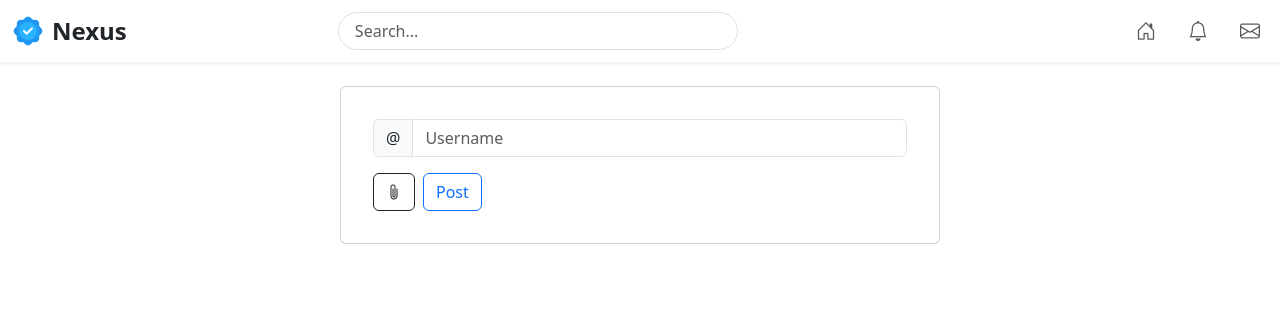
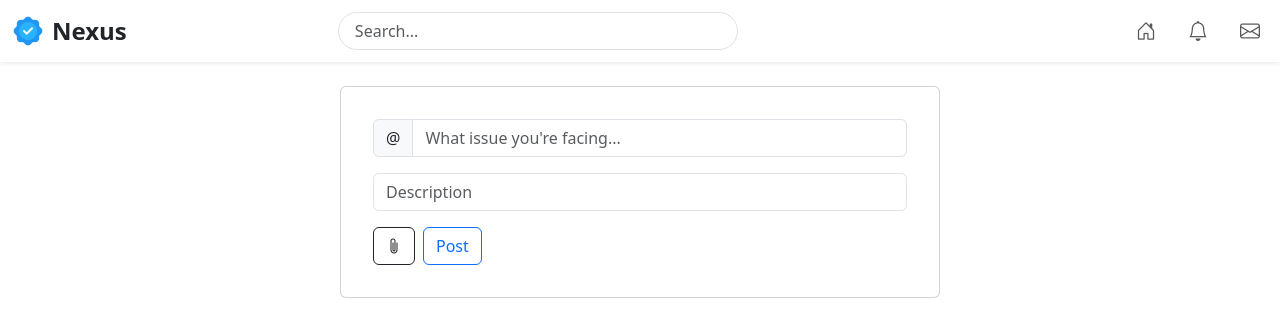
Before and after one commit to Kishor-Irnak/nexus-react-app, a React (Vite) app: page / in a window 1280 px wide. Shown: the top 336 px of the page. Built offline with nearby package versions, Linux system fonts and the light colour scheme.

Commit message:
Input and Output Module updated

```diff
--- a/src/App.jsx
+++ b/src/App.jsx
@@ -1,12 +1,20 @@
+import { useState } from "react";
 import Navbar from "./components/Navbar";
 import PostInput from "./components/PostInput";
+import PostCard from "./components/PostCard";
 
 function App() {
+  const [reload, setReload] = useState(false);
+
+  const handlePost = () => {
+    setReload(!reload); // trigger re-render of PostCard
+  };
 
   return (
     <div>
-    <Navbar />
-    <PostInput />
+      <Navbar />
+      <PostInput onPost={handlePost} />
+      <PostCard />
     </div>
   );
 }
--- /dev/null
+++ b/src/components/PostCard.jsx
@@ -0,0 +1,38 @@
+import React from "react";
+
+function PostCard() {
+  const postList = JSON.parse(sessionStorage.getItem("tempPosts")) || [];
+
+  if (postList.length === 0) return null;
+
+  return (
+    <>
+      {postList.map((post, index) => (
+        <div
+          key={index}
+          className="container d-flex justify-content-center"
+        >
+          <div className="card m-4 p-3 w-100" style={{ maxWidth: "600px" }}>
+            <img
+              src="https://i.postimg.cc/59RVHdST/github2.jpg"
+              className="card-img-top"
+              alt="..."
+            />
+            <div className="card-body">
+              <h5 className="card-title">{post.issue}</h5>
+              <p className="card-text">{post.description}</p>
+              <p className="card-text">
+                <small className="text-body-secondary">
+                  {post.fileType && `${post.fileType} attached | `}Posted on{" "}
+                  {post.time}
+                </small>
+              </p>
+            </div>
+          </div>
+        </div>
+      ))}
+    </>
+  );
+}
+
+export default PostCard;
--- a/src/components/PostInput.jsx
+++ b/src/components/PostInput.jsx
@@ -1,26 +1,118 @@
-function PostInput(){
-  return(
-    <>
+import React, { useRef, useState } from "react";
+
+function PostInput({ onPost }) {
+  const fileInputRef = useRef(null);
+  const [issue, setIssue] = useState("");
+  const [description, setDescription] = useState("");
+  const [fileType, setFileType] = useState("");
+
+  const handlePaperclipClick = () => {
+    fileInputRef.current.click();
+  };
+
+  const handleFileChange = (event) => {
+    const file = event.target.files[0];
+    if (!file) {
+      setFileType("");
+      return;
+    }
+
+    if (file.type.startsWith("image/")) {
+      setFileType("Image");
+    } else if (file.type.startsWith("video/")) {
+      setFileType("Video");
+    } else {
+      setFileType("Unsupported");
+    }
+  };
+
+  const handlePost = () => {
+    if (!issue || !description) {
+      alert("Please enter title and description");
+      return;
+    }
+
+    const post = {
+      issue,
+      description,
+      fileType,
+      time: new Date().toLocaleString(),
+    };
+
+    // Get existing posts from sessionStorage
+    const existing = JSON.parse(sessionStorage.getItem("tempPosts")) || [];
+
+    // Add new post
+    existing.unshift(post); // adds to top
+
+    // Save updated list
+    sessionStorage.setItem("tempPosts", JSON.stringify(existing));
+
+    // Clear inputs
+    setIssue("");
+    setDescription("");
+    setFileType("");
+
+    // Notify parent to re-render PostCard
+    if (onPost) onPost();
+  };
+
+  return (
     <div className="container d-flex justify-content-center">
       <div className="card m-4 p-3 w-100" style={{ maxWidth: "600px" }}>
-     <div class="card-body">
-
-     <div class="input-group mb-3">
-      <span class="input-group-text" id="basic-addon1">@</span>
-        <input type="text" class="form-control" placeholder="Username" aria-label="Username" aria-describedby="basic-addon1" />
+        <div className="card-body">
+          <div className="input-group mb-3">
+            <span className="input-group-text">@</span>
+            <input
+              type="text"
+              className="form-control"
+              placeholder="What issue you're facing..."
+              value={issue}
+              onChange={(e) => setIssue(e.target.value)}
+            />
           </div>
 
-      <div className="d-flex justify-content-between align-items-center w-100">
-          <div className="d-flex align-items-center gap-2">
-            <i class="bi bi-paperclip btn btn-outline-dark"></i>
-            <button type="button" class="btn btn-outline-primary float-md-end">Post</button>
-         </div>
+          <div className="input-group mb-3">
+            <input
+              type="text"
+              className="form-control"
+              placeholder="Description"
+              value={description}
+              onChange={(e) => setDescription(e.target.value)}
+            />
           </div>
 
+          <input
+            type="file"
+            accept="image/*, video/*"
+            ref={fileInputRef}
+            style={{ display: "none" }}
+            onChange={handleFileChange}
+          />
+
+          {fileType && (
+            <div className="mb-2 text-secondary fw-medium">
+              {fileType === "Unsupported"
+                ? "Unsupported file ❌"
+                : `${fileType} selected ✅`}
+            </div>
+          )}
+
+          <div className="d-flex justify-content-between align-items-center">
+            <div className="d-flex align-items-center gap-2">
+              <i
+                className="bi bi-paperclip btn btn-outline-dark"
+                onClick={handlePaperclipClick}
+                style={{ cursor: "pointer" }}
+              ></i>
+              <button type="button" className="btn btn-outline-primary" onClick={handlePost}>
+                Post
+              </button>
             </div>
           </div>
         </div>
-    </>
+      </div>
+    </div>
   );
 }
 
--- a/src/main.jsx
+++ b/src/main.jsx
@@ -2,14 +2,7 @@ import { StrictMode } from 'react';
 import { createRoot } from 'react-dom/client';
 import 'bootstrap/dist/css/bootstrap.css';
 import App from './App.jsx';
-// In your main.jsx or index.js, add this before ReactDOM.render():
-if ('serviceWorker' in navigator) {
-  navigator.serviceWorker.getRegistrations().then(function(registrations) {
-    for (let registration of registrations) {
-      registration.unregister();
-    }
-  });
-}
+
 
 createRoot(document.getElementById('root')).render(
   <StrictMode>
```
Lines whose indentation alone changed are shown as unchanged.
